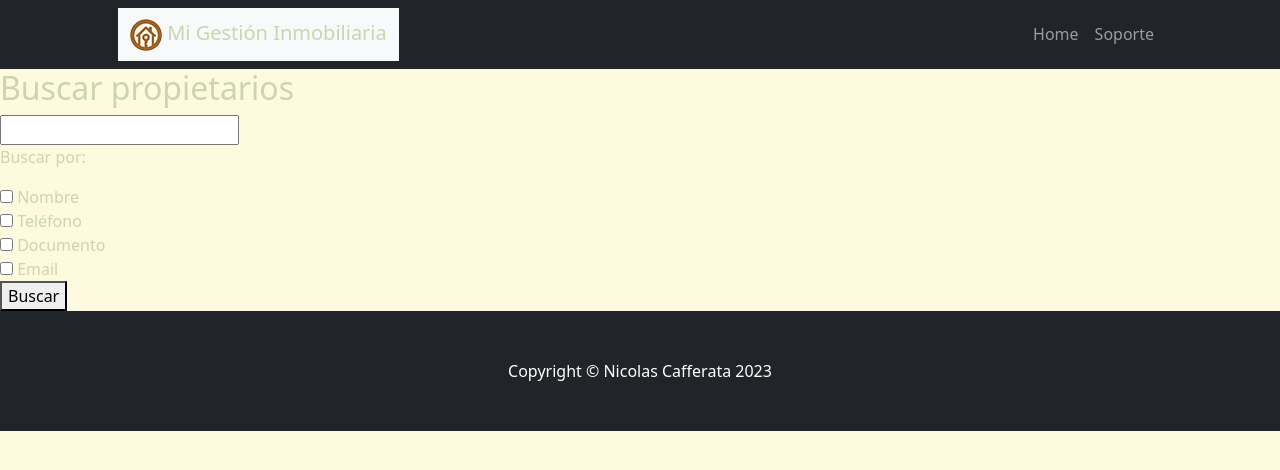
After one commit to nicff/Proyecto-final-Python, a Django app: page /nuevo/buscar_propietarios in a window 1280 px wide. The commit adds this page. Shown: the top 470 px of the page. Run offline with Django 4.2, Linux system fonts and the light colour scheme; some libraries are stand-ins or nearby versions.

Commit message:
Función de búsqueda de propietarios agregada

```diff
--- a/appbroker/forms.py
+++ b/appbroker/forms.py
@@ -66,3 +66,17 @@ class InquilinosForm(PersonaForm):
     class Meta(PersonaForm.Meta):
         model = Inquilinos
         widgets = PersonaForm.Meta.widgets
+
+class PropietariosSearchForm(forms.Form):
+    query = forms.CharField(label='Buscar', required=False)
+    search_in = forms.MultipleChoiceField(
+        label='Buscar por:',
+        choices=[
+            ('nombre', 'Nombre'),
+            ('telefono', 'Teléfono'),
+            ('documento', 'Documento'),
+            ('email', 'Email')
+        ],
+        widget=forms.CheckboxSelectMultiple,
+        required=False
+    )
--- /dev/null
+++ b/appbroker/templates/buscar_propietarios.html
@@ -0,0 +1,41 @@
+{% extends "index.html" %}
+
+{% block title %} MGI - Buscar Propietarios{% endblock %}
+
+{% block header %}
+<li class="nav-item"><a class="nav-link" aria-current="page" href="{% url 'home' %}">Home</a></li>
+<li class="nav-item"><a class="nav-link" href="#!">Soporte</a></li>
+{% endblock %}
+
+{% block content %}
+<h2>Buscar propietarios</h2>
+<form method="get" action="{% url 'buscar_propietarios' %}">
+    {{ form.query }}
+    <p>Buscar por:</p>
+    {{ form.search_in }}
+    <button type="submit">Buscar</button>
+</form>
+
+{% if request.GET and not search_in_present %}
+    <p class="alert alert-warning">Seleccionar criterio de búsqueda</p>
+{% endif %}
+
+{% if request.GET and resultados is not None %}
+    {% if resultados %}
+        <h2>Resultados de Búsqueda</h2>
+        <ul>
+        {% for propietario in resultados %}
+            <li>
+                <strong>Nombre:</strong> {{ propietario.nombre }}<br>
+                <strong>Documento:</strong> {{ propietario.documento }}<br>
+                <strong>Teléfono:</strong> {{ propietario.telefono }}<br>
+                <strong>Email:</strong> {{ propietario.email }}<br>
+                <strong>Propiedades:</strong> {% for propiedad in propietario.propiedades.all %} {{ propiedad }}, {% endfor %}
+            </li>
+        {% endfor %}
+        </ul>
+    {% else %}
+        <p>No hay propietarios con esos datos en el sistema.</p>
+    {% endif %}
+{% endif %}
+{% endblock %}
--- a/appbroker/templates/index.html
+++ b/appbroker/templates/index.html
@@ -99,6 +99,16 @@
                             </div>
                         </div>
                     </div>
+                    <div class="col-lg-6 col-xl-2 mb-4">
+                        <div class="card bg-light border-1 h-10">
+                            <div class="card-body text-center p-4 p-lg-5 pt-0 pt-lg-0">
+                                <div class="feature bg-primary bg-gradient text-white rounded-3 mb-4 mt-n4"><i class="bi bi-bootstrap"></i></div>
+                                <a href="{% url 'buscar_propietarios' %}" class="stretched-link">
+                                    <h2 class="fs-4 fw-bold">Buscar propietarios</h2>
+                                </a>
+                            </div>
+                        </div>
+                    </div>
                 </div>
             </div>
         </section>
--- a/appbroker/urls.py
+++ b/appbroker/urls.py
@@ -10,4 +10,5 @@ urlpatterns = [
     path('propietario', crear_propietario, name='crear_propietario'),
     #path('reclamo/', crear_reclamo),
     #path('reparacion/', crear_reparacion),
+    path('buscar_propietarios', buscar_propietarios, name='buscar_propietarios')
 ]
--- a/appbroker/views.py
+++ b/appbroker/views.py
@@ -1,4 +1,5 @@
 from django.shortcuts import render, redirect
+from django.db.models import Q
 from django.http import HttpResponse
 from appbroker.models import *
 from appbroker.forms import *
@@ -77,3 +78,30 @@ def exito(request, objeto, id):
 #def crear_reclamo(request):
 
 #def crear_reparacion(request):
+
+def buscar_propietarios(request):
+    form = PropietariosSearchForm(request.GET or None)
+    resultados = None
+    criterio_elegido = False
+
+    if request.method == 'GET' and 'query' in request.GET:
+        print("Formulario recibido:", request.GET)
+        if form.is_valid():
+            query = form.cleaned_data['query']
+            buscar_por = form.cleaned_data['search_in']
+            if buscar_por:
+                criterio_elegido = True
+                q_objects = Q()
+
+                if 'nombre' in buscar_por:
+                    q_objects |= Q(nombre__icontains=query)
+                if 'telefono' in buscar_por:
+                    q_objects |= Q(telefono__icontains=query)
+                if 'documento' in buscar_por:
+                    q_objects |= Q(documento__icontains=query)
+                if 'email' in buscar_por:
+                    q_objects |= Q(email__icontains=query)
+
+                resultados = Propietarios.objects.filter(q_objects)
+
+    return render(request, 'buscar_propietarios.html', {'form': form, 'resultados': resultados, 'criterio_elegido': criterio_elegido})
```
Also changed, not shown: ReadMe.txt (added), db.sqlite3.
